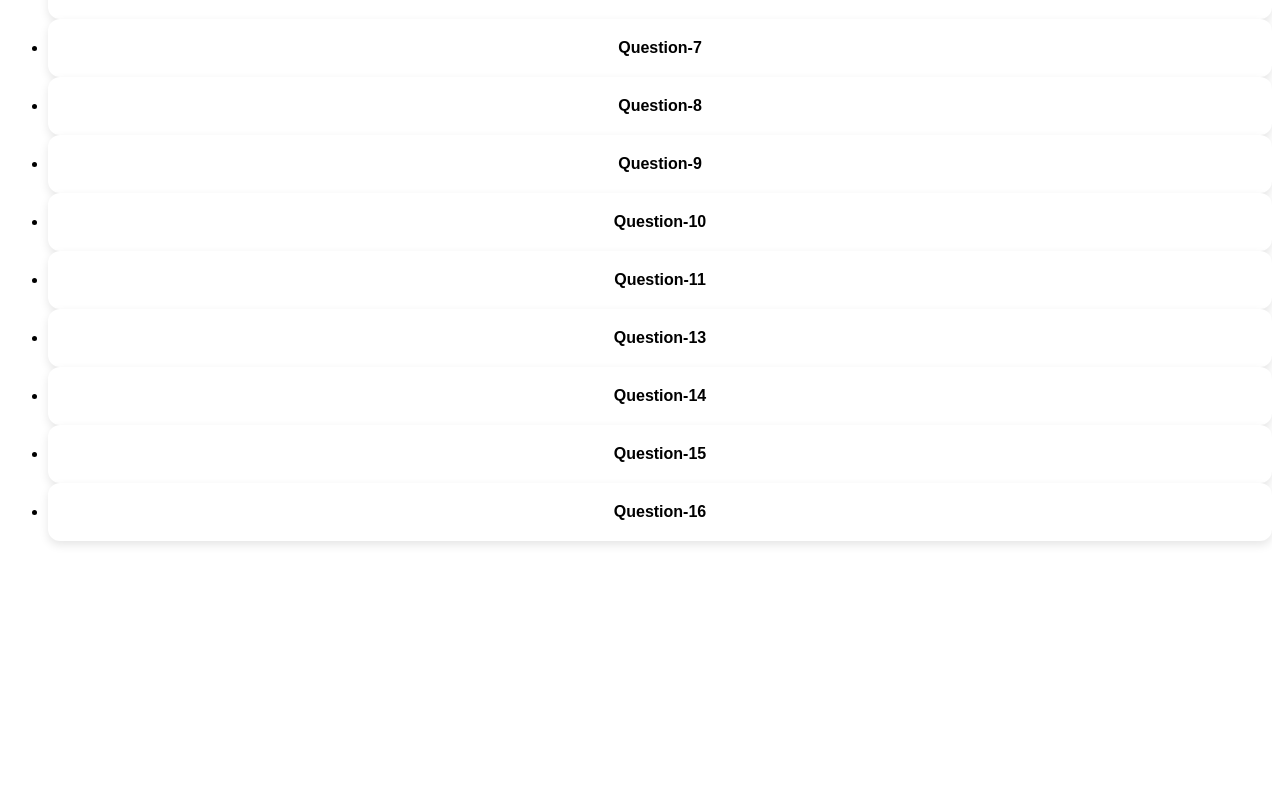
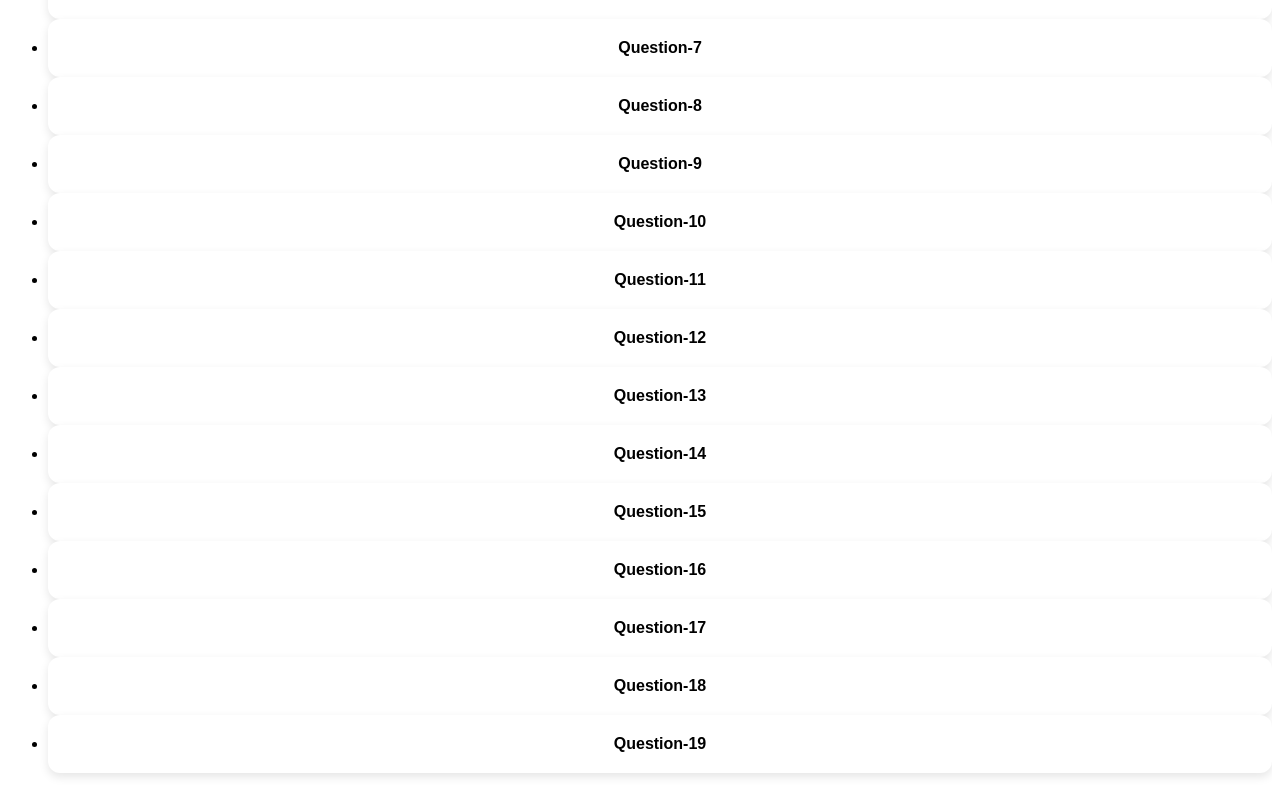
Before and after one commit to Geetanjalinayak-successiveTech/React-Training, a Next.js app in the folder assignments/: page /Assignment-2 in a window 1280 px wide. Shown: the part 353-1150 px from the top of the page. Before the commit the page ends 918 px from the top, so only its background shows below. Built offline with nearby package versions, Linux system fonts and the light colour scheme.

Commit message:
feat:added custom hooks

```diff
--- a/assignments/src/app/Assignment-2/Components/Shopping-cart.jsx
+++ b/assignments/src/app/Assignment-2/Components/Shopping-cart.jsx
@@ -10,6 +10,7 @@
 
 import { useContext,useState } from "react"
 import { CartContext } from "../ShoppingCart/page"
+
 
 
 
@@ -35,7 +36,7 @@ export function ProductList() {
 }
 
 export function Cart() {
-  const { cartItems, removeItem, total } = useContext(CartContext);
+  const { cartItems, removeItems, total } = useContext(CartContext);
 
   return (
     <div>
@@ -47,7 +48,7 @@ export function Cart() {
           {cartItems.map((item) => (
             <div key={item.id}>
               {item.name} - ₹{item.price}
-              <button onClick={() => removeItem(item.id)}>Remove</button>
+              <button onClick={() => removeItems(item.id)}>Remove</button>
             </div>
           ))}
           <h3>Total: ₹{total}</h3>
--- a/assignments/src/app/Assignment-2/page.jsx
+++ b/assignments/src/app/Assignment-2/page.jsx
@@ -168,6 +168,20 @@ export default function QuestionPage() {
             transition: "transform 0.3s, box-shadow 0.3s",
           }}
         >
+          <Link href={"/Assignment-2/Votingapp"}>Question-12</Link>
+        </li>
+
+        <li
+          style={{
+            background: "white",
+            padding: "20px",
+            borderRadius: "12px",
+            boxShadow: "0 4px 10px rgba(0,0,0,0.1)",
+            textAlign: "center",
+            fontWeight: "bold",
+            transition: "transform 0.3s, box-shadow 0.3s",
+          }}
+        >
           <Link href={"/Assignment-2/parentChildCallback"}>Question-13</Link>
         </li>
 
@@ -212,6 +226,49 @@ export default function QuestionPage() {
         >
           <Link href={"/Assignment-2/employeeSalary"}>Question-16</Link>
         </li>
+
+         <li
+          style={{
+            background: "white",
+            padding: "20px",
+            borderRadius: "12px",
+            boxShadow: "0 4px 10px rgba(0,0,0,0.1)",
+            textAlign: "center",
+            fontWeight: "bold",
+            transition: "transform 0.3s, box-shadow 0.3s",
+          }}
+        >
+          <Link href={"/Assignment-2/useClipboard"}>Question-17</Link>
+        </li>
+
+        <li
+          style={{
+            background: "white",
+            padding: "20px",
+            borderRadius: "12px",
+            boxShadow: "0 4px 10px rgba(0,0,0,0.1)",
+            textAlign: "center",
+            fontWeight: "bold",
+            transition: "transform 0.3s, box-shadow 0.3s",
+          }}
+        >
+          <Link href={"/Assignment-2/useLocalstorage"}>Question-18</Link>
+        </li>
+
+
+        <li
+          style={{
+            background: "white",
+            padding: "20px",
+            borderRadius: "12px",
+            boxShadow: "0 4px 10px rgba(0,0,0,0.1)",
+            textAlign: "center",
+            fontWeight: "bold",
+            transition: "transform 0.3s, box-shadow 0.3s",
+          }}
+        >
+          <Link href={"/Assignment-2/useTimer"}>Question-19</Link>
+        </li>
       </ul>
     </main>
   );
```
Also changed, not shown: assignments/src/app/Assignment-2/Components/VotingApp.jsx (+37 -7 lines), assignments/src/app/Assignment-2/Components/useClipboard.jsx (added, +30 -0 lines), assignments/src/app/Assignment-2/Components/useLocalStorage.jsx (added, +22 -0 lines), assignments/src/app/Assignment-2/Components/useTimer.jsx (added, +50 -0 lines), assignments/src/app/Assignment-2/ShoppingCart/page.jsx (+7 -10 lines), assignments/src/app/Assignment-2/Votingapp/page.jsx (+7 -0 lines), assignments/src/app/Assignment-2/useClipboard/page.jsx (added, +41 -0 lines), assignments/src/app/Assignment-2/useLocalstorage/page.jsx (added, +24 -0 lines), assignments/src/app/Assignment-2/useTimer/page.jsx (added, +19 -0 lines).
